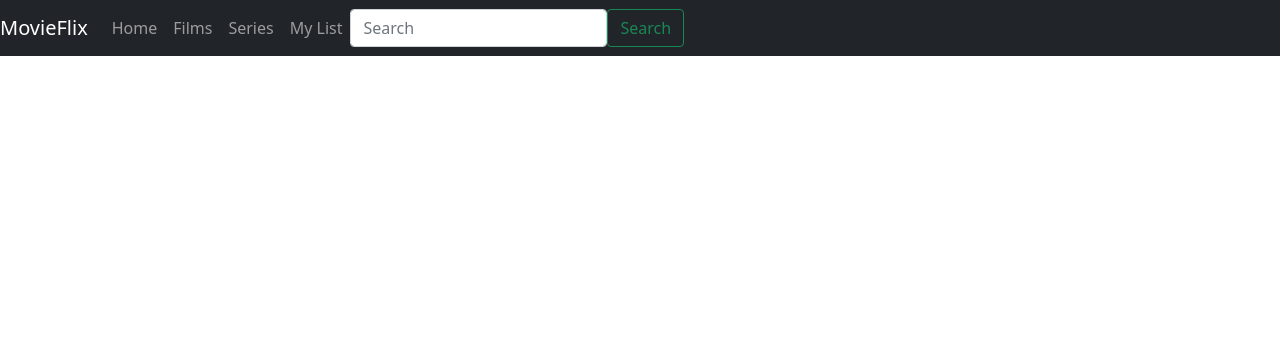
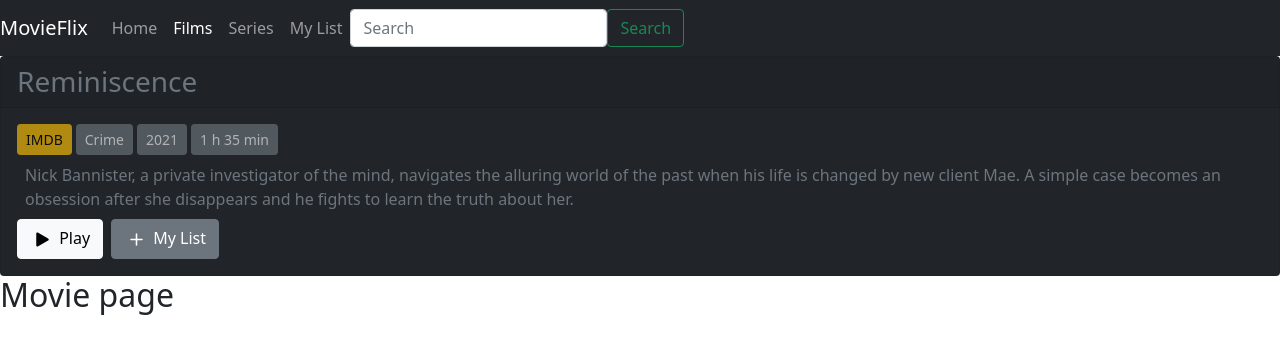
Before and after one commit to DMawi17/MovieFlix, a React (Create React App) app: page /movie-page in a window 1280 px wide. Shown: the top 354 px of the page. Built offline with nearby package versions, Linux system fonts and the light colour scheme.

Commit message:
Router added and working

```diff
--- a/src/App.js
+++ b/src/App.js
@@ -1,10 +1,17 @@
 // import "./style.css";
 import Home from "./components/Home";
+import { Route, Switch } from "react-router-dom";
+import MoviePage from "./components/MoviePage/MoviePage";
+import Whoops404 from "./components/Whoops404";
 
 function App() {
     return (
         <div className="App">
             <Home />
+            <Switch>
+                <Route path="/movie-page" component={MoviePage} />
+                <Route path="*" component={Whoops404} />
+            </Switch>
         </div>
     );
 }
--- a/src/components/Header/HeaderNav.js
+++ b/src/components/Header/HeaderNav.js
@@ -1,5 +1,6 @@
 import "bootstrap/dist/css/bootstrap.min.css";
 import { Navbar, Nav, Form, FormControl, Button } from "react-bootstrap";
+import { NavLink } from "react-router-dom";
 
 const HeaderNav = () => {
     return (
@@ -13,10 +14,18 @@
                         style={{ maxHeight: "100px" }}
                         navbarScroll
                     >
-                        <Nav.Link href="#action1">Home</Nav.Link>
-                        <Nav.Link href="#action2">Films</Nav.Link>
-                        <Nav.Link href="#action3">Series</Nav.Link>
-                        <Nav.Link href="#action3">My List</Nav.Link>
+                        <Nav.Link as={NavLink} exact to="/">
+                            Home
+                        </Nav.Link>
+                        <Nav.Link as={NavLink} to="movie-page">
+                            Films
+                        </Nav.Link>
+                        <Nav.Link as={NavLink} to="action3">
+                            Series
+                        </Nav.Link>
+                        <Nav.Link as={NavLink} to="action3">
+                            My List
+                        </Nav.Link>
                     </Nav>
                     <Form className="d-flex">
                         <FormControl
--- a/src/components/Home.js
+++ b/src/components/Home.js
@@ -1,15 +1,17 @@
 // import Main from "./Main";
-// import Header from "./Header/Header";
+import HeaderCard from "./Header/HeaderCard";
+import HeaderNav from "./Header/HeaderNav";
 // import Footer from "./Footer"
-import MoviePage from "./MoviePage/MoviePage";
+// import MoviePage from "./MoviePage/MoviePage";
 
 const Home = () => {
     return (
         <div>
-            {/* <Header /> */}
+            <HeaderNav />
+            <HeaderCard />
             {/* <Main /> */}
             {/* <Footer /> */}
-            <MoviePage />
+            {/* <MoviePage /> */}
         </div>
     );
 };
--- a/src/components/MoviePage/MoviePage.js
+++ b/src/components/MoviePage/MoviePage.js
@@ -1,9 +1,9 @@
-import HeaderNav from "../Header/HeaderNav";
+// import HeaderCard from "../Header/HeaderCard";
 const MoviePage = () => {
     return (
-        <>
-            <HeaderNav />
-        </>
+        <div>
+            <h2>Movie page</h2>
+        </div>
     );
 };
 
--- a/src/index.js
+++ b/src/index.js
@@ -3,11 +3,15 @@
 import { MovieProvider } from "./context/movie-hooks";
 import { UserProvider } from "./context/userContext";
 import App from "./App";
+//..
+import { BrowserRouter as Router } from "react-router-dom";
 
 render(
     <UserProvider>
         <MovieProvider>
-            <App />
+            <Router>
+                <App />
+            </Router>
         </MovieProvider>
     </UserProvider>,
     document.getElementById("root")
```
